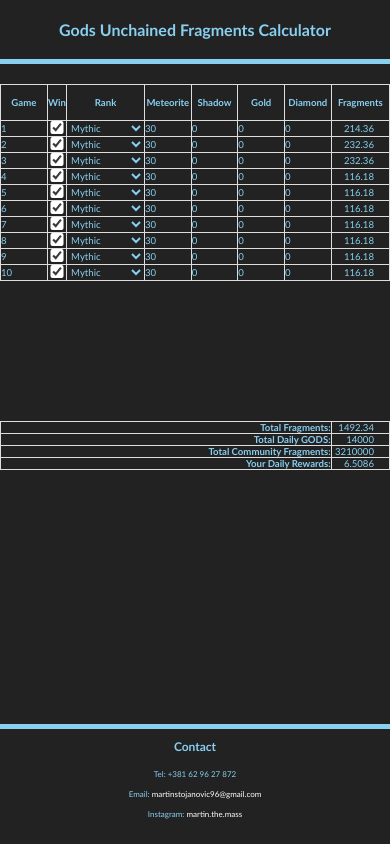
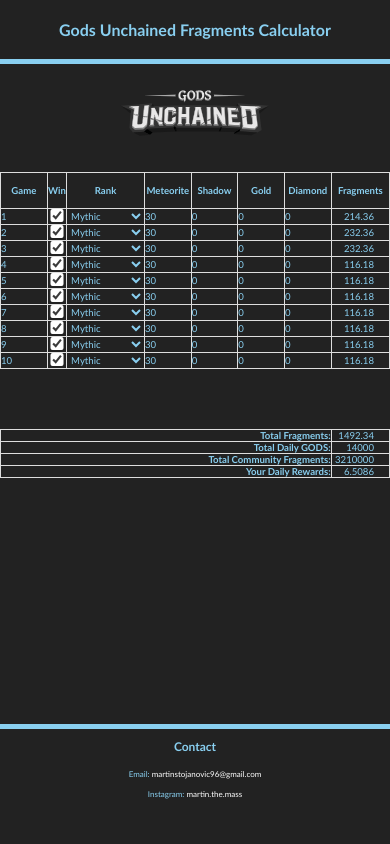
Before and after one commit to Jiggzawyr/gu-fragments-calculator, a React (Create React App) app: page / in a window 390 px wide. Built offline with nearby package versions, Linux system fonts and the light colour scheme.

Commit message:
Save data to localStorage add logo fix checkboxes not being visible on phone

```diff
--- a/src/Components/Footer/Footer.jsx
+++ b/src/Components/Footer/Footer.jsx
@@ -5,9 +5,6 @@
         <div className="footer">
             <h2 id="contact" className="footer-title">Contact</h2>
             <ul className="contact-list">
-                <li>
-                    Tel:  +381 62 96 27 872
-                </li>
                 <li>
                     Email:  <a href = "mailto:martinstojanovic96@gmail.com?subject=GU Fragments Calculator">martinstojanovic96@gmail.com</a>
                 </li>
--- a/src/Components/Main/Main.jsx
+++ b/src/Components/Main/Main.jsx
@@ -2,6 +2,7 @@
 import { useState } from 'react';
 import './main.css';
 import { ranks, startData } from './data.js';
+import logo from "../../assets/images/godsUnchainedLogo.svg";
 
 function roundToFourDecimalPlaces(num) {
   return Math.round((num + Number.EPSILON) * 10000) / 10000
@@ -9,7 +10,11 @@
 
 export default function Main() {
 
-  const [data, setData] = useState(startData);
+  const [data, setData] = useState(() => {
+    const d = localStorage.getItem("data");
+    if(d === null) return startData
+    else return JSON.parse(d);
+  });
   const [fragments, setFragments] = React.useState(Array(data.length).fill(0));
   const [totalFragments, setTotalFragments] = React.useState(0);
   const [totalDailyGods, setTotalDailyGods] = React.useState(14000);
@@ -32,6 +37,9 @@
   }
 
   React.useEffect( () => {
+
+    localStorage.setItem("data", JSON.stringify(data));
+
     let newFragments = []
     let lastWon = 0;
     let newTotalFragments = 0;
@@ -97,6 +105,9 @@
   return (
     <div className="main">
       <h1 className="title">Gods Unchained Fragments Calculator</h1>
+      <div className="logo-container">
+          <img className="logo" src={logo} alt="Gods Unchained Logo" />
+      </div>
       <div className="table-container">
         <table className="fragments-table resize-width">
           <thead>
--- a/src/Components/Main/main.css
+++ b/src/Components/Main/main.css
@@ -4,14 +4,23 @@
     color: #89CFF0;
 }
 
-.main {
-    padding-bottom: 120px;
-}
-
 .title {
     text-align: center;
     border-bottom: 5px solid #89CFF0;
     padding: 20px;
+}
+
+.logo-container {
+    display: flex;
+    margin: auto;
+    justify-content: center;
+    max-width: 170px;
+    margin: -15px auto -25px auto;
+}
+
+.logo {
+    width: 100%;
+    height: auto;
 }
 
 .fragments-table {
@@ -38,7 +47,6 @@
 .fragments-table input, .fragments-table select {
     margin:0;
     padding:0;
-    height:100%;
     width:100%;
     border: none;
     font-size: 1.2rem;
@@ -75,7 +83,7 @@
 .message {
     display:flex;
     width: 60%;
-    height:100px;
+    height: 20px;
     justify-content: center;
     align-items: center;
     margin: auto;
```
Also changed, not shown: src/assets/images/godsUnchainedLogo.svg (added).
